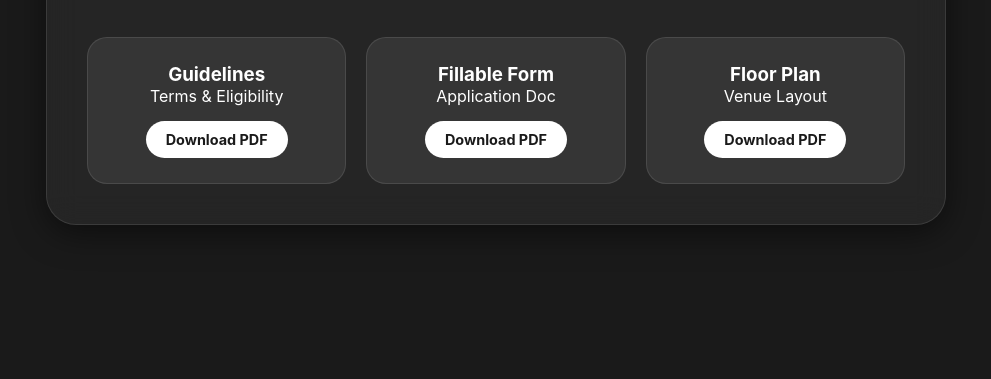
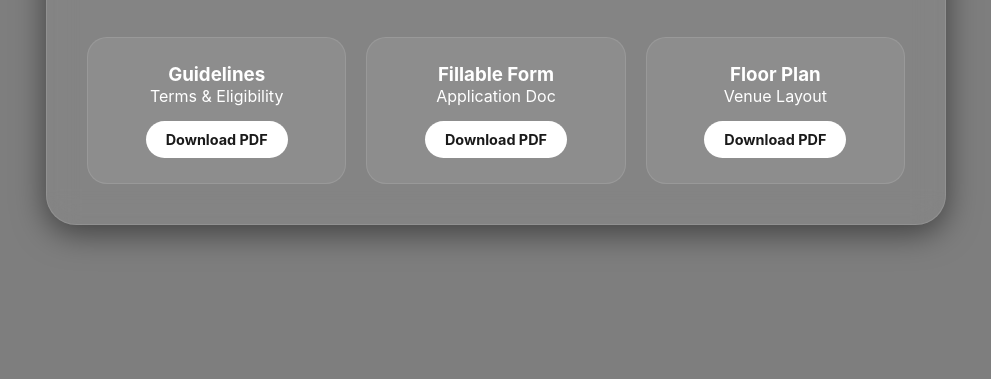
Before and after one commit to springsartgallery/Springs-Art, a plain HTML site: page index.html in a window 1280 px wide. Shown: the part 421-800 px from the top of the page, without its empty margins (144-1135 px from the left). Drawn offline with Linux system fonts and the light colour scheme.

Commit message:
Update style.css

```diff
--- a/style.css
+++ b/style.css
@@ -12,7 +12,7 @@ body {
     justify-content: center;
     align-items: center;
     /* Removed background image and replaced with dark grey */
-    background: #1a1a1a;
+    background: #7e7e7e;
     background-attachment: fixed;
 }
 
```
